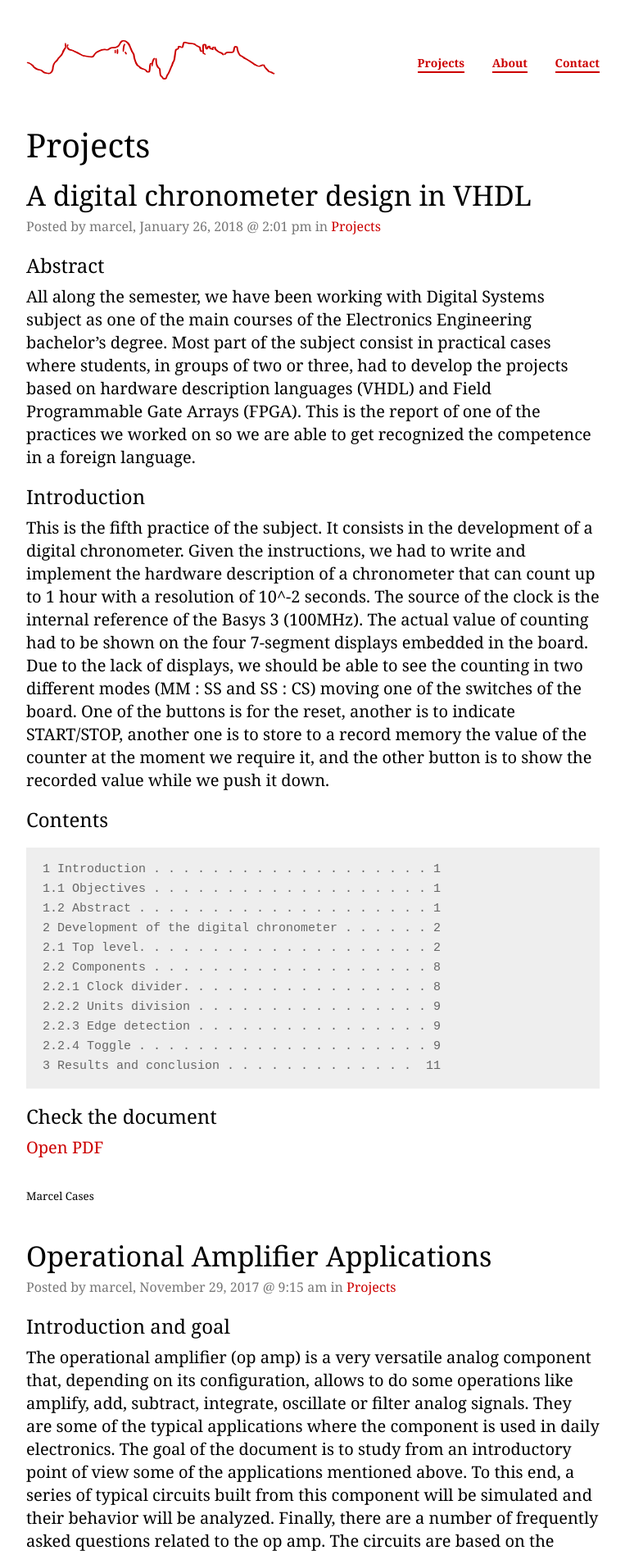
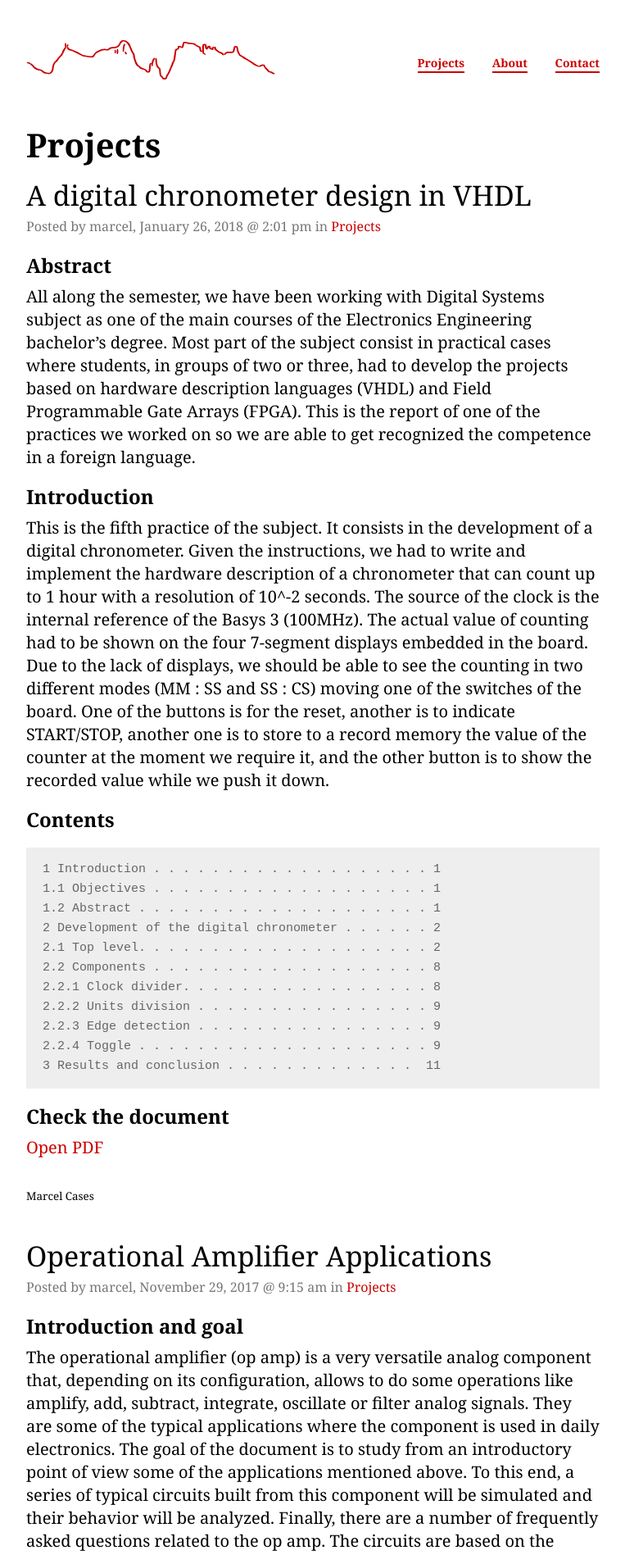
Before and after one commit to marcelcases/marcelcases.github.io, a Jekyll site: the page built from index.html, in a window 1280 px wide. Shown: the top 1897 px of the page at 82% size, without its empty margins (258-1021 px from the left). Built offline with Jekyll 4.4.1, drawn with Linux system fonts in a browser that asks for light colours; comment, search, counter and statistics services are not loaded.

Commit message:
Update footer.html

```diff
--- a/_includes/footer.html
+++ b/_includes/footer.html
@@ -1,5 +1,5 @@
 <style>
-h1, h2, h3, h4, h5, h6, h7
+h6
 {
 font-weight: normal;
 }
```
